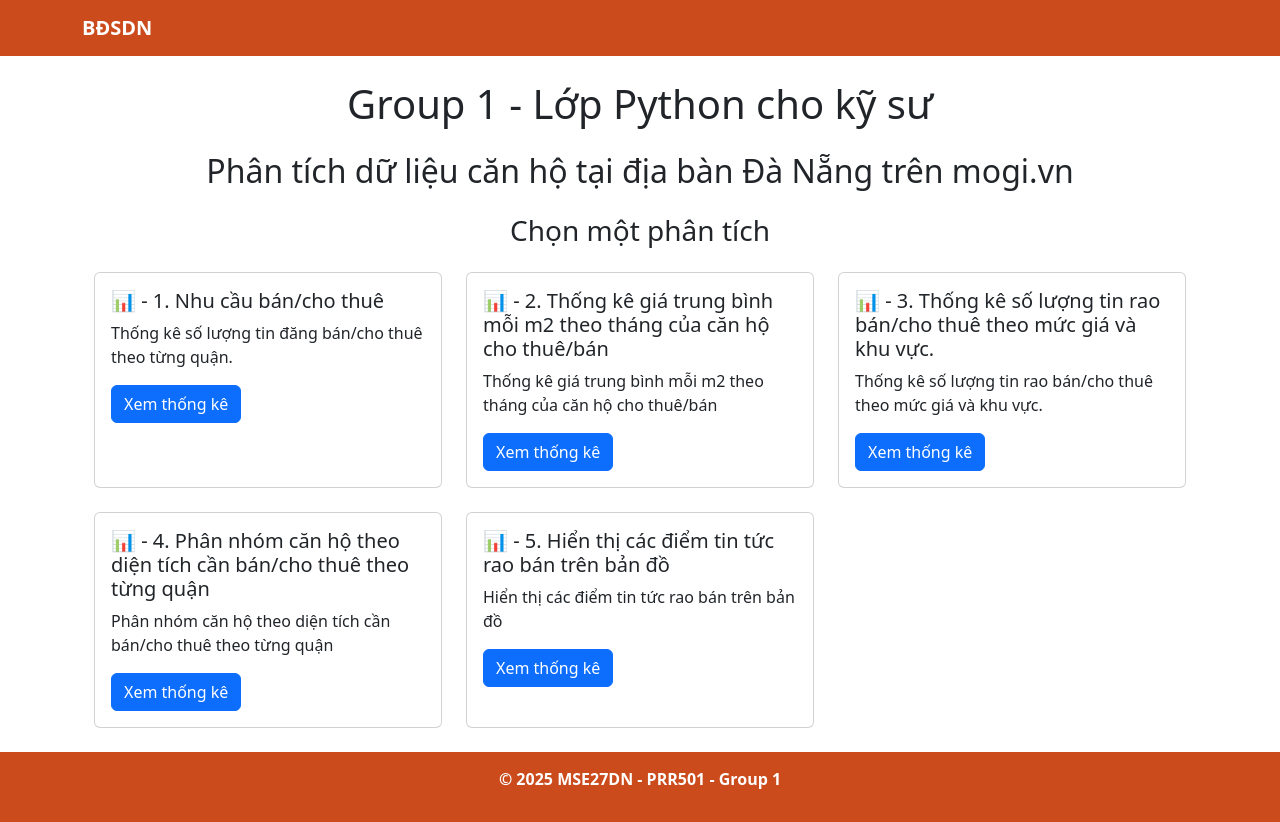
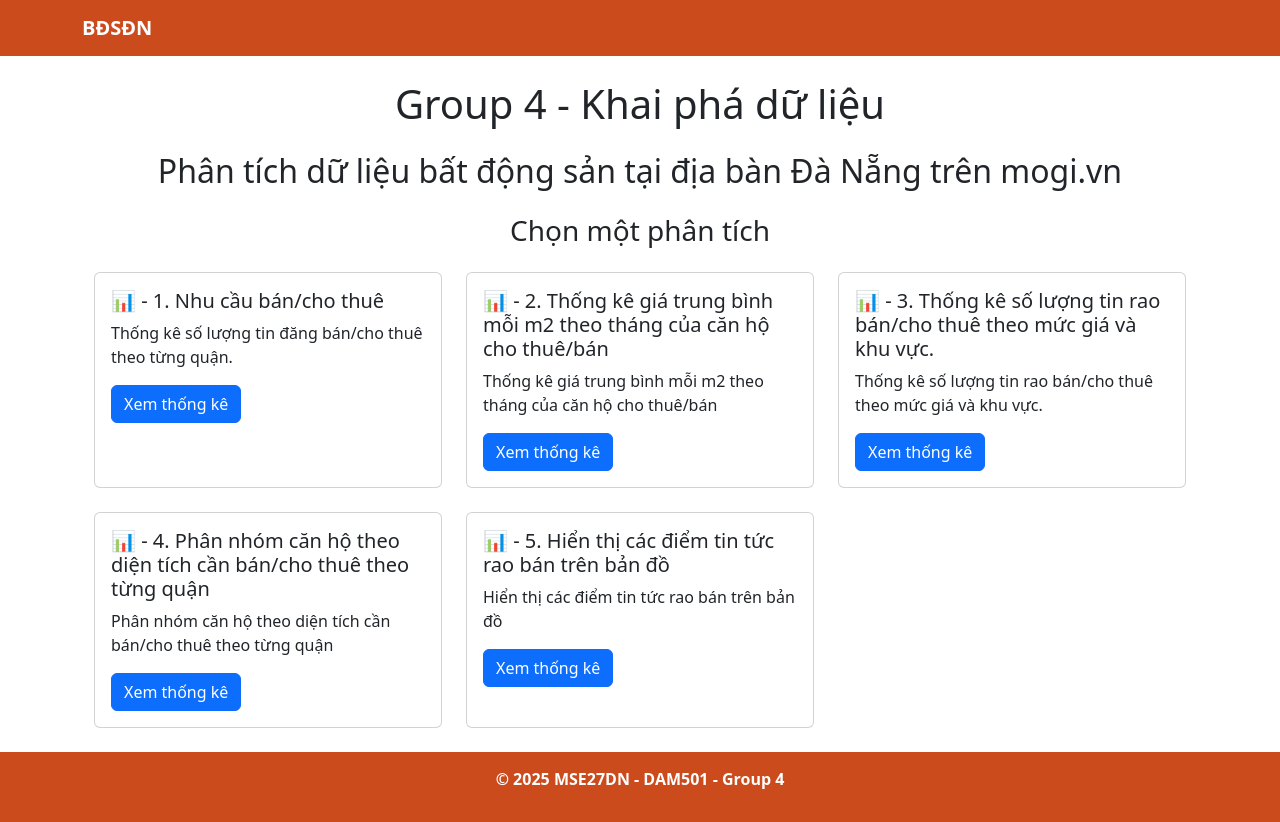
Before and after one commit to khiemnxde150230/dam501_finalproject, a Flask app: page / in a window 1280 px wide. Run offline with Flask 3, Linux system fonts and the light colour scheme; some libraries are stand-ins or nearby versions.

Commit message:
update base.html and index.html for dam501

```diff
--- a/templates/base.html
+++ b/templates/base.html
@@ -14,7 +14,7 @@
 
     <nav class="navbar navbar-expand-lg">
         <div class="container">
-            <a class="navbar-brand" href="/">BĐSDN</a>
+            <a class="navbar-brand" href="/">BĐSĐN</a>
         </div>
     </nav>
 
@@ -23,7 +23,7 @@
     </div>
 
     <footer class="footer">
-        <p>&copy; 2025 MSE27DN - PRR501 - Group 1</p>
+        <p>&copy; 2025 MSE27DN - DAM501 - Group 4</p>
     </footer>
 
 </body>
--- a/templates/index.html
+++ b/templates/index.html
@@ -3,8 +3,8 @@
 {% block title %}Phân tích bất động sản{% endblock %}
 
 {% block content %}
-    <h1 class="text-center my-4">Group 1 - Lớp Python cho kỹ sư</h1>
-    <h2 class="text-center my-4">Phân tích dữ liệu căn hộ tại địa bàn Đà Nẵng trên mogi.vn</h2>
+    <h1 class="text-center my-4">Group 4 - Khai phá dữ liệu</h1>
+    <h2 class="text-center my-4">Phân tích dữ liệu bất động sản tại địa bàn Đà Nẵng trên mogi.vn</h2>
     <h3 class="text-center my-4">Chọn một phân tích</h3>
 
     <div class="container mt-4">
```
